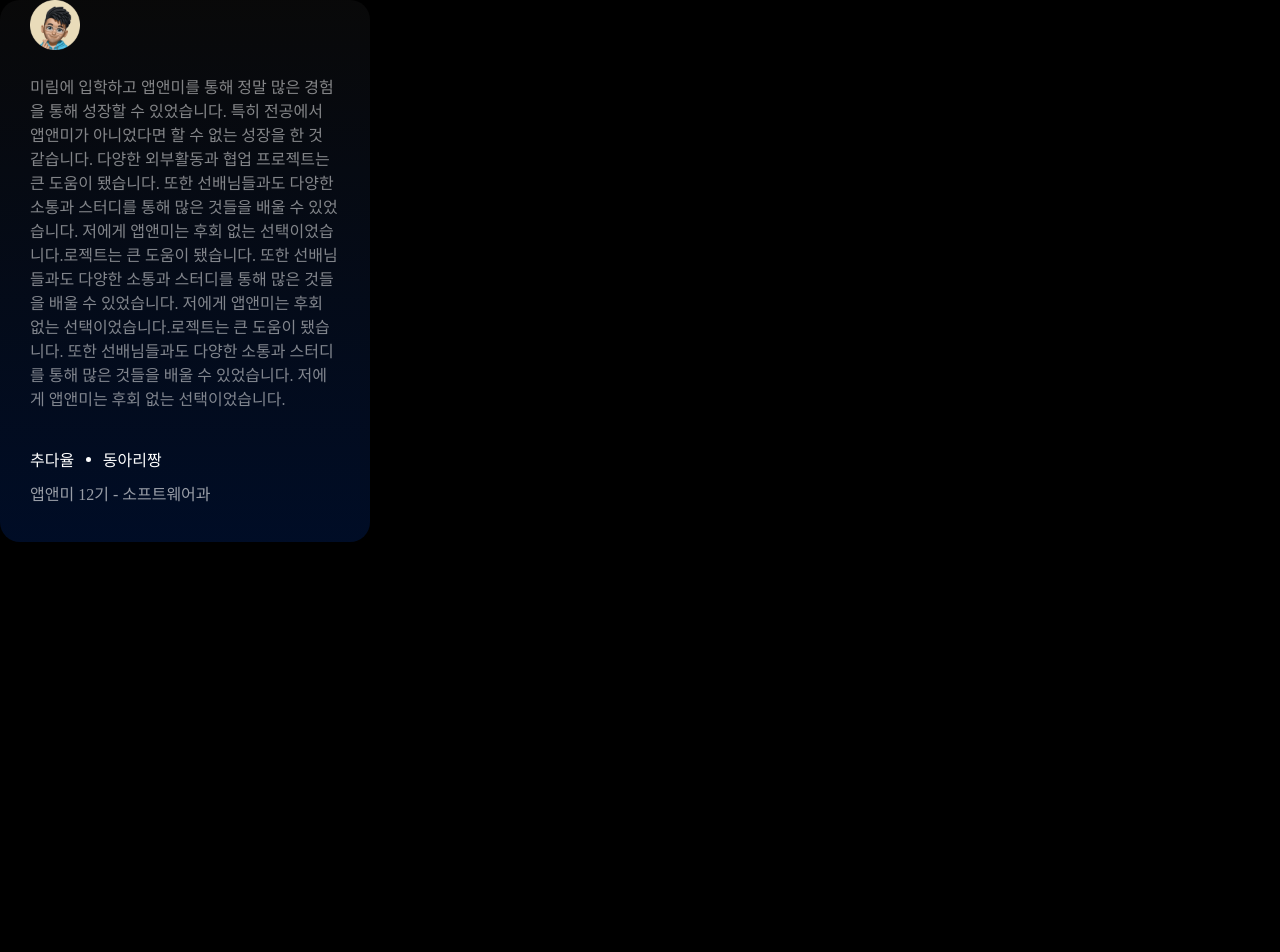
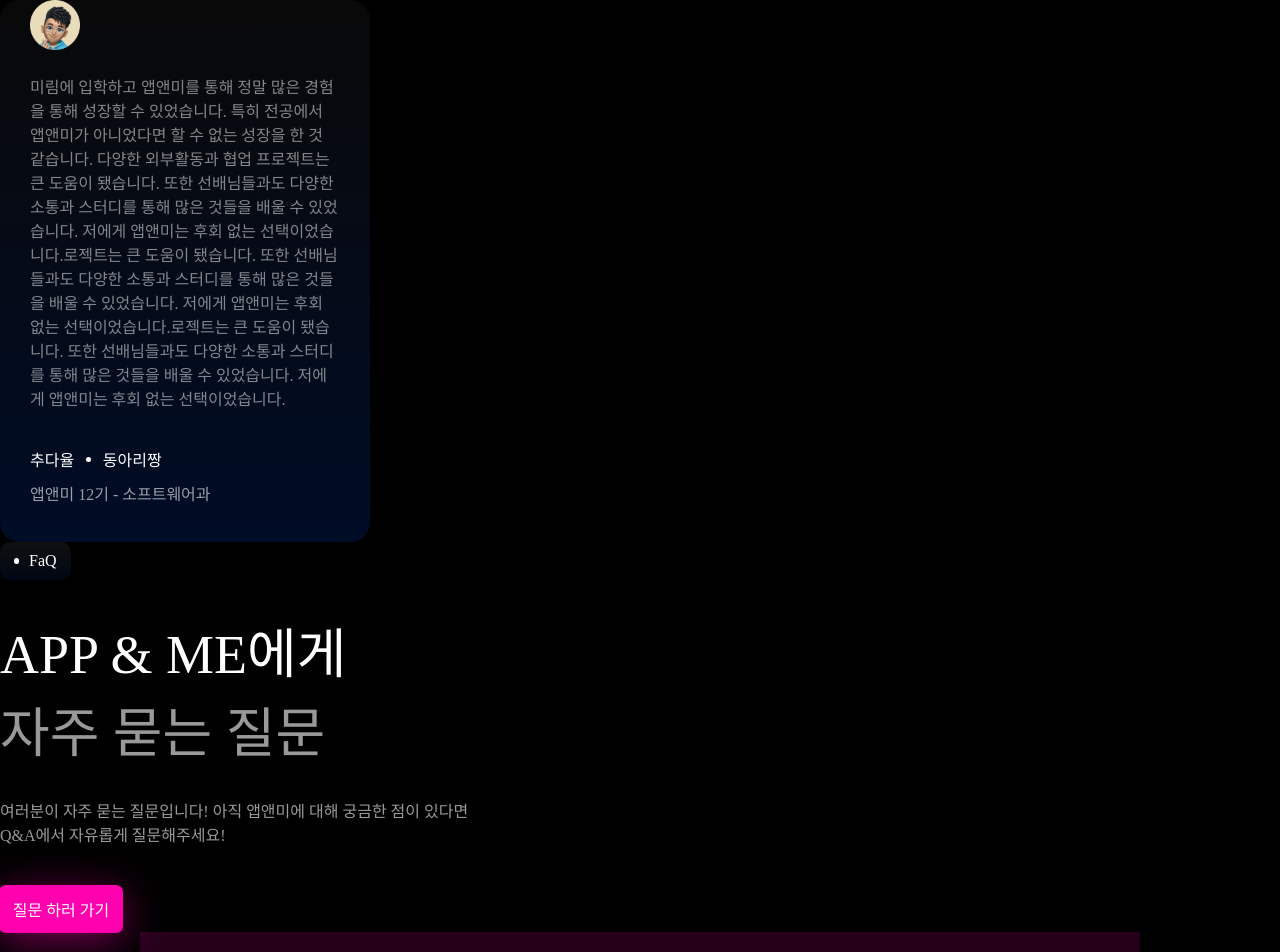
Before and after one commit to app-and-me/2025AppnMeWebsite_Client, a React (Create React App) app: page /Home in a window 1280 px wide. Shown: the top 952 px of the page. Before the commit the page ends 800 px from the top, so only its background shows below. Built offline with nearby package versions, Linux system fonts and the light colour scheme.

Commit message:
feat : Implement FaQ Title Component

```diff
--- /dev/null
+++ b/src/components/QnA/FaQTitle.js
@@ -0,0 +1,26 @@
+import DotTitle from "../Common/DotTitle";
+import Button from "../Common/Button";
+import styles from "../../styles/QnA/FaQTitle.module.css"
+import { useNavigate } from "react-router-dom";
+export default function FaQTitle() {
+    const navigate = useNavigate();
+    const handleClick = () => {
+        navigate("/QnA")
+    }
+    return (
+        <div>
+            <DotTitle dotTitle={"FaQ"} />
+            <div className={styles.mainTitle}>
+                <p>APP & ME에게</p>
+                <p>자주 묻는 질문</p>
+            </div>
+
+            <div className={styles.subTitle}>
+                <p>여러분이 자주 묻는 질문입니다! 아직 앱앤미에 대해 궁금한 점이 있다면</p>
+                <p>Q&A에서 자유롭게 질문해주세요!</p>
+            </div>
+
+            <div><Button borderRadius={"10px"} width={"122px"} height={"46px"} onClick={handleClick} text={"질문 하러 가기"} /></div>
+        </div>
+    )
+}
--- a/src/pages/HomePage.js
+++ b/src/pages/HomePage.js
@@ -1,6 +1,8 @@
 import React from "react";
 import MentorVoicesCard from "../components/Home/MentorVoicesCard";
-
+import JoinUsNow from "../components/Common/JoinUsNow";
+// import FaQList from "../components/QnA/FaQList";
+import FaQTitle from "../components/QnA/FaQTitle";
 
 export default function HomePage() {
     return (
@@ -12,6 +14,9 @@ export default function HomePage() {
                 major={"소프트웨어과"}
                 name={"추다율"}
             />
+            <FaQTitle />
+            {/* <FaQList /> */}
+            <JoinUsNow />
         </div>
     )
 }
--- /dev/null
+++ b/src/styles/QnA/FaQTitle.module.css
@@ -0,0 +1,23 @@
+.mainTitle {
+    margin-top: 30px;
+}
+
+.mainTitle p {
+    font-size: 54px;
+    display: flex;
+    flex-direction: column;
+    gap: 10px;
+}
+
+.mainTitle p:nth-child(2) {
+    color: #FFFFFF99;
+}
+
+.subTitle p {
+    font-size: 16px;
+    color: #FFFFFF99;
+}
+
+.subTitle {
+    margin: 30px 0 40px 0;
+}
```
